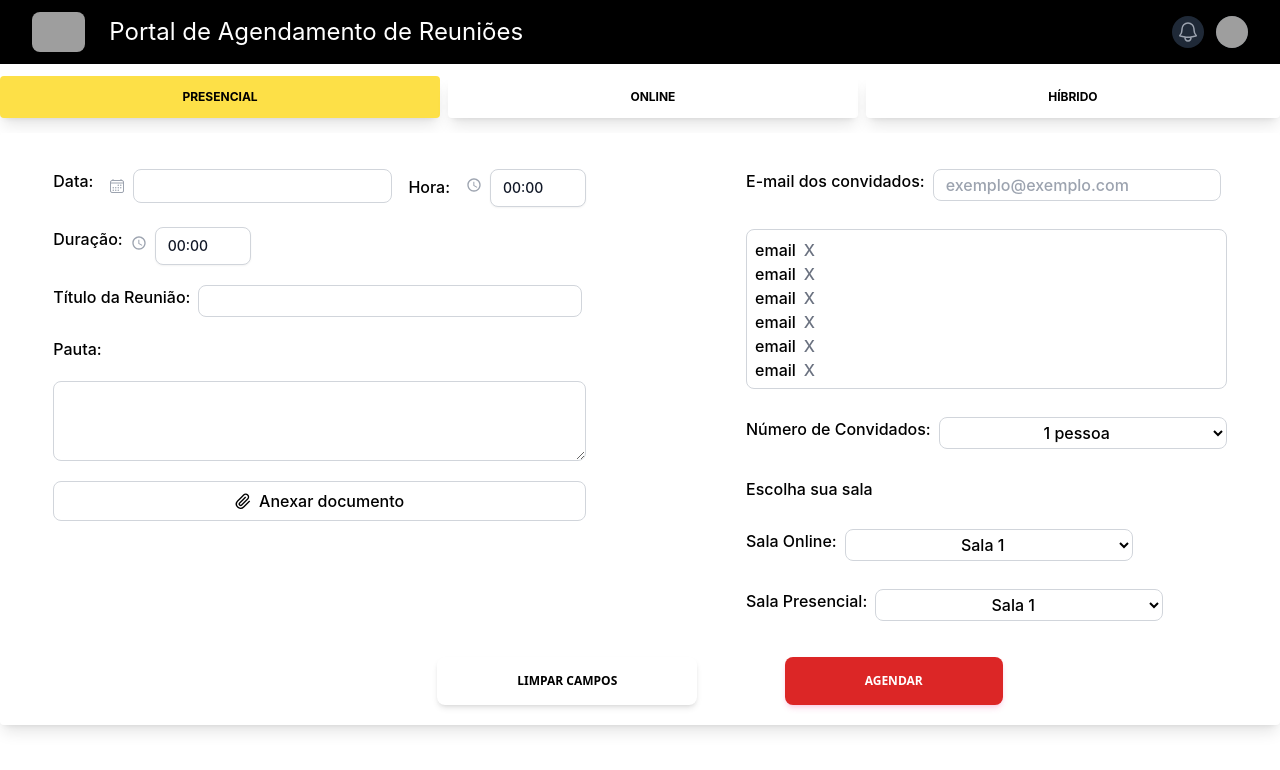
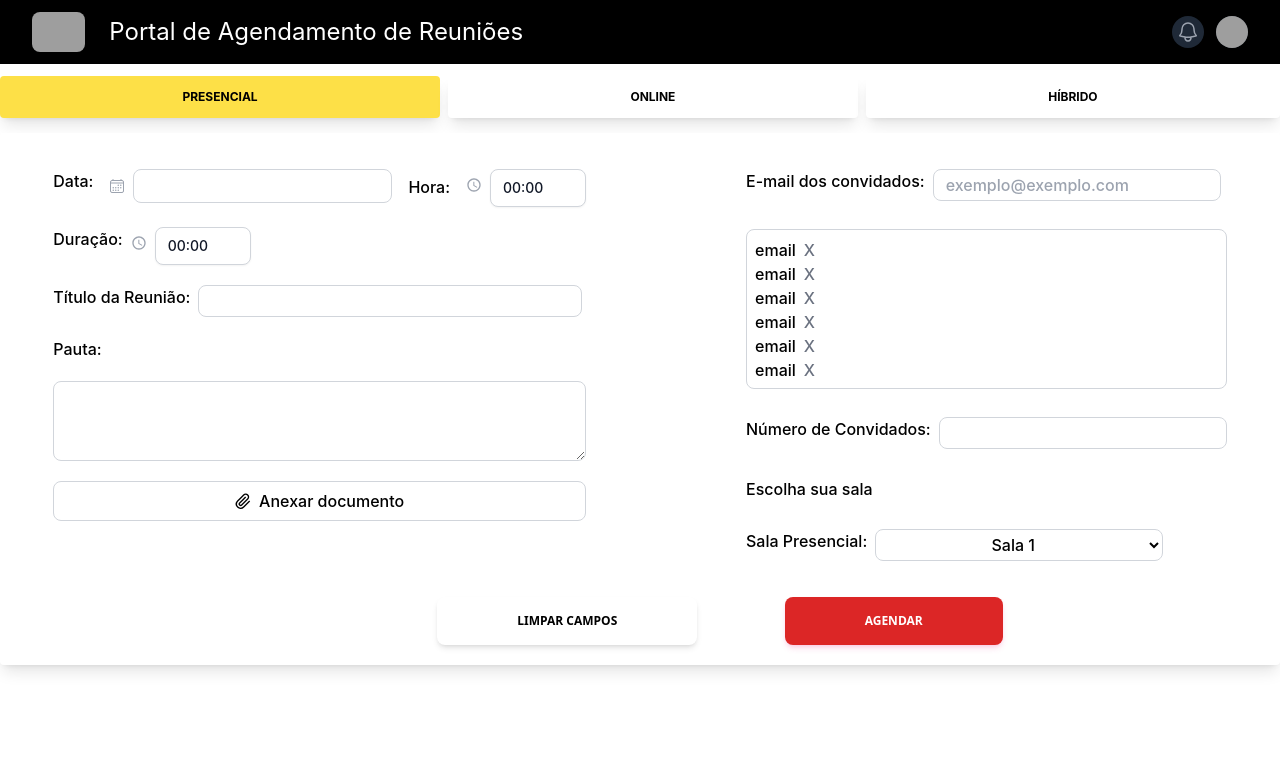
Before and after one commit to m-u-l-a-s/API-SIATT, a React (Vite) app in the folder frontend/: page /Home/Agendamento in a window 1280 px wide. Shown: the top 770 px of the page. Built offline with nearby package versions, Linux system fonts and the light colour scheme; grey boxes are pictures that could not be loaded.

Commit message:
:construction: style refector formulários

```diff
--- a/frontend/src/pages/FormularioHibrido.tsx
+++ b/frontend/src/pages/FormularioHibrido.tsx
@@ -17,19 +17,23 @@ const FormularioHibrido = () => {
 
                         <div className="flex justify-between">
                             <div className="flex items-start space-x-4">
-                                <label htmlFor="">Data:</label>
+                                <label
+                                htmlFor="dataReuniao">Data:</label>
                                 <CalendarPicker /> {/* CHAMANDO DATA PICKER?  */}
                             </div>
 
                             <div className="ml-4">
-                                <label htmlFor="" className="pr-4">Hora:</label>
+                                <label
+                                htmlFor="horarioReuniao"
+                                className="pr-4">Hora:</label>
                                 <TimeChoser />
                             </div>
                         </div>
 
                         <div className="flex items-start space-x-2">
 
-                            <label>Duração:</label>
+                            <label
+                            htmlFor="tempoDuracao">Duração:</label>
                             <TimeChoser />
 
                         </div>
@@ -37,7 +41,11 @@ const FormularioHibrido = () => {
 
                         <div className="flex items-start space-x-2">
                             <label>Título da Reunião:</label>
-                            <input className="border bg-white border-gray-300 rounded-lg px-3  w-96 h-8 focus:outline-none focus:border-gray-500 focus:ring-gray-400 " type="text" />
+                            <input
+                            className="border bg-white border-gray-300 rounded-lg px-3  w-96 h-8
+                            focus:outline-none focus:border-gray-500 focus:ring-gray-400 "
+                            type="text"
+                            id="tituloReuniao" name="tituloReuniao" />
                         </div>
 
 
@@ -46,14 +54,18 @@ const FormularioHibrido = () => {
                         </div>
 
                         <div className="flex items-start">
-                            <textarea className="border bg-white border-gray-300 rounded-lg px-3 py-2 w-full h-20 focus:outline-none focus:border-gray-500 focus:ring-gray-400" />
+                            <textarea
+                            className="border bg-white border-gray-300 rounded-lg px-3 py-2 w-full h-20
+                            focus:outline-none focus:border-gray-500 focus:ring-gray-400"
+                            id="pautaReuniao" name="pautaReuniao" />
                         </div>
 
                         <div className="flex items-start space-x-2">
 
                             <button className="flex items-center justify-center border bg-white
                             border-gray-300 rounded-lg px-3 py-2 w-full h-10 focus:outline-none
-         focus:border-gray-500 focus:ring-gray-400">
+                            focus:border-gray-500 focus:ring-gray-400"
+                            type="button" id="botaoAnexo" name="botaoAnexo">
 
                                 <GrAttachment className="mr-2" />
                                 Anexar documento
@@ -69,7 +81,11 @@ const FormularioHibrido = () => {
 
                         <div className="flex items-start space-x-2" >
                             <label htmlFor=""> E-mail dos convidados: </label>
-                            <input placeholder="exemplo@exemplo.com" className="border bg-white border-gray-300 rounded-lg px-3 w-72 h-8 focus:outline-none focus:border-gray-500 focus:ring-gray-400 " type="text" />
+                            <input placeholder="exemplo@exemplo.com"
+                            className="border bg-white border-gray-300 rounded-lg px-3 w-72 h-8
+                            focus:outline-none focus:border-gray-500 focus:ring-gray-400 "
+                            type="text"
+                            id="eMails" name="eMails"  />
                         </div>
 
                         <div className="email-list max-h-40 overflow-y-auto border border-gray-300 rounded-lg p-2">
@@ -126,16 +142,14 @@ const FormularioHibrido = () => {
                         </div>
 
                         <div className="flex items-start space-x-2">
-                            <label htmlFor="">Convidados Presenciais:</label>
-                            <select name="convidados" id="convidados" className="text-center border bg-white border-gray-300 rounded-lg w-72 h-8 focus:outline-none focus:border-gray-500 focus:ring-gray-400">
-                                <option value="quant1"> 1 pessoa </option>
-                                <option value="quant2"> Até 4 pessoas</option>
-                                <option value="quant3"> Até 10 essoas</option>
-                                <option value="quant4"> Até 13 pessoas</option>
-                                <option value="quant5"> Até 25 pessoas</option>
-                            </select>
+                            <label htmlFor="">Número de Convidados:</label>
+                            <input
+                            type="number"
+                            id="nConvidados" name="nConvidados"
+                            className="text-center border bg-white border-gray-300 rounded-lg w-72 h-8
+                            focus:outline-none focus:border-gray-500 focus:ring-gray-400">
+                            </input>
                         </div>
-
 
                         <div className="flex items-start">
                             <label>Escolha sua sala</label>
--- a/frontend/src/pages/FormularioOnline.tsx
+++ b/frontend/src/pages/FormularioOnline.tsx
@@ -125,9 +125,8 @@ const FormularioOnline = () => {
 
                         </div>
 
-
                         <div className="flex items-start">
-                            <label>Escolha sua sala</label>
+                            <label>Selecione a sua sala</label>
                         </div>
 
                         <div className="flex items-start space-x-2">
@@ -137,16 +136,6 @@ const FormularioOnline = () => {
                                 <option value="sala2">Sala 2</option>
                                 <option value="sala3">Sala 3</option>
                                 <option value="sala4">Sala 4</option>
-                            </select>
-                        </div>
-
-                        <div className="flex items-start space-x-2">
-                            <label >Sala Presencial:</label>
-                            <select name="cars" id="cars" className="text-center border bg-white border-gray-300 rounded-lg w-72 h-8 focus:outline-none focus:border-gray-500 focus:ring-gray-400">
-                                <option className="" value="volvo">Sala 1</option>
-                                <option value="saab">Sala 2</option>
-                                <option value="opel">Sala 3</option>
-                                <option value="audi">Sala 4</option>
                             </select>
                         </div>
 
--- a/frontend/src/pages/FormularioPresencial.tsx
+++ b/frontend/src/pages/FormularioPresencial.tsx
@@ -127,28 +127,13 @@ focus:border-gray-500 focus:ring-gray-400">
 
                         <div className="flex items-start space-x-2">
                             <label htmlFor="">Número de Convidados:</label>
-                            <select name="convidados" id="convidados" className="text-center border bg-white border-gray-300 rounded-lg w-72 h-8 focus:outline-none focus:border-gray-500 focus:ring-gray-400">
-                                <option value="quant1"> 1 pessoa </option>
-                                <option value="quant2"> Até 4 pessoas</option>
-                                <option value="quant3"> Até 10 essoas</option>
-                                <option value="quant4"> Até 13 pessoas</option>
-                                <option value="quant5"> Até 25 pessoas</option>
-                            </select>
+                            <input name="convidados" id="convidados" className="text-center border bg-white border-gray-300 rounded-lg w-72 h-8 focus:outline-none focus:border-gray-500 focus:ring-gray-400">
+                            </input>
                         </div>
 
 
                         <div className="flex items-start">
                             <label>Escolha sua sala</label>
-                        </div>
-
-                        <div className="flex items-start space-x-2">
-                            <label> Sala Online:</label>
-                            <select name="salas" id="salas" className="text-center border bg-white border-gray-300 rounded-lg w-72 h-8 focus:outline-none focus:border-gray-500 focus:ring-gray-400">
-                                <option value="sala1">Sala 1</option>
-                                <option value="sala2">Sala 2</option>
-                                <option value="sala3">Sala 3</option>
-                                <option value="sala4">Sala 4</option>
-                            </select>
                         </div>
 
                         <div className="flex items-start space-x-2">
```
Also changed, not shown: frontend/src/components/ModalLimparCampos.tsx (added). Lines whose indentation alone changed are shown as unchanged.
